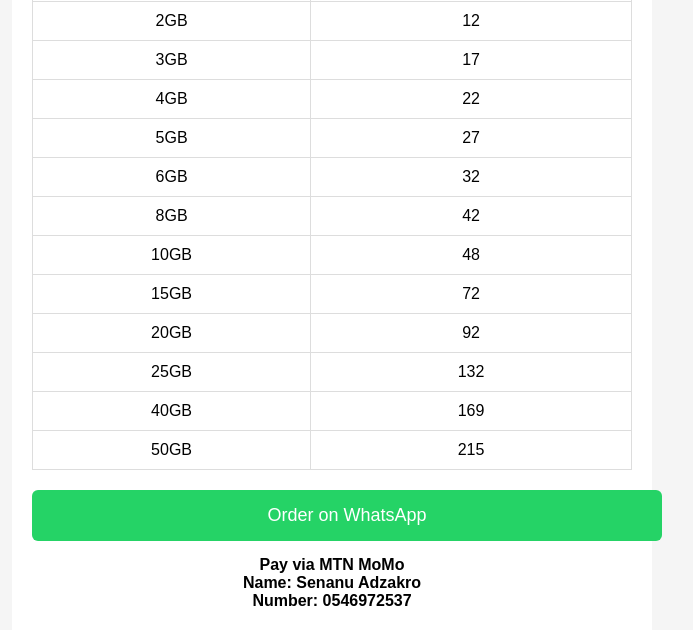
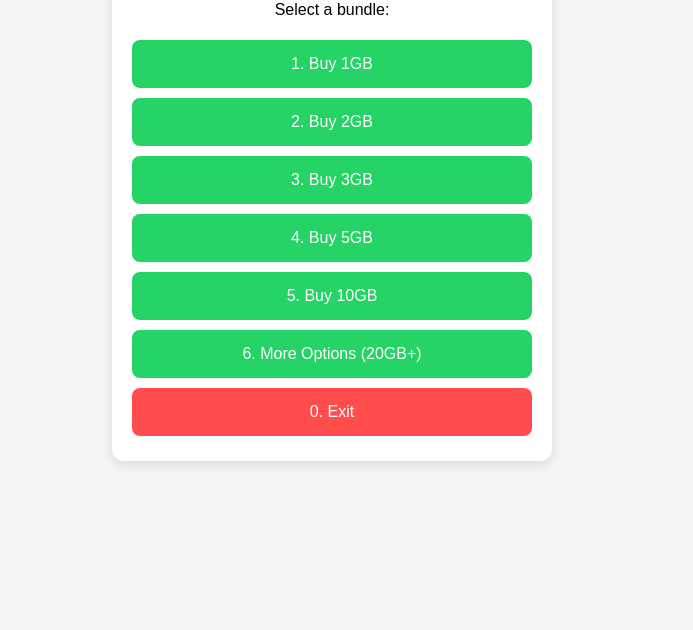
Before and after one commit to staysafebundlehub/staysafe-bundle-hub, a plain HTML site: page index.html in a window 1280 px wide. Shown: the part 216-846 px from the top of the page, without its empty margins (308-1001 px from the left). After the commit the page ends 800 px from the top, so only its background shows below. Drawn offline with Linux system fonts and the light colour scheme.

Commit message:
Update index.html
Updated site with USSD-style menu

```diff
--- a/index.html
+++ b/index.html
@@ -1,92 +1,37 @@
-<!DOCTYPE html>
-<html lang="en">
+<!DOCTYPE html><html lang="en">
 <head>
   <meta charset="UTF-8">
   <meta name="viewport" content="width=device-width, initial-scale=1.0">
-  <title>StaySafe Bundle Hub</title>
+  <title>StaySafe Bundle Hub - USSD Menu</title>
   <style>
-    body {
-      font-family: Arial, sans-serif;
-      background: #f5f5f5;
-      margin: 0;
-      padding: 0;
-    }
-    .container {
-      max-width: 600px;
-      margin: auto;
-      background: white;
-      padding: 20px;
-    }
-    h1 {
-      text-align: center;
-    }
-    table {
-      width: 100%;
-      border-collapse: collapse;
-      margin-top: 20px;
-    }
-    table, th, td {
-      border: 1px solid #ddd;
-    }
-    th, td {
-      padding: 10px;
-      text-align: center;
-    }
-    th {
-      background: #eee;
-    }
-    .btn {
-      display: block;
-      width: 100%;
-      text-align: center;
-      background: #25D366;
-      color: white;
-      padding: 15px;
-      text-decoration: none;
-      font-size: 18px;
-      margin-top: 20px;
-      border-radius: 6px;
-    }
-    .pay {
-      margin-top: 15px;
-      text-align: center;
-      font-weight: bold;
-    }
+    body { font-family: Arial, sans-serif; background: #f5f5f5; margin:0; padding:0; display:flex; justify-content:center; align-items:center; min-height:100vh; }
+    .menu-container { background:white; padding:20px; border-radius:12px; width:90%; max-width:400px; box-shadow:0 4px 12px rgba(0,0,0,0.1); }
+    h1 { text-align:center; margin-bottom:15px; }
+    button { width:100%; padding:15px; margin:5px 0; border:none; border-radius:8px; font-size:16px; background:#25D366; color:white; cursor:pointer; }
+    button.exit { background:#ff4d4d; }
   </style>
 </head>
 <body>
-
-  <div class="container">
+  <div class="menu-container">
     <h1>StaySafe Bundle Hub</h1>
-    <p style="text-align:center;">Affordable MTN Data Bundles 🇬🇭</p>
-
-    <table>
-      <tr><th>Bundle</th><th>Price (₵)</th></tr>
-      <tr><td>1GB</td><td>6</td></tr>
-      <tr><td>2GB</td><td>12</td></tr>
-      <tr><td>3GB</td><td>17</td></tr>
-      <tr><td>4GB</td><td>22</td></tr>
-      <tr><td>5GB</td><td>27</td></tr>
-      <tr><td>6GB</td><td>32</td></tr>
-      <tr><td>8GB</td><td>42</td></tr>
-      <tr><td>10GB</td><td>48</td></tr>
-      <tr><td>15GB</td><td>72</td></tr>
-      <tr><td>20GB</td><td>92</td></tr>
-      <tr><td>25GB</td><td>132</td></tr>
-      <tr><td>40GB</td><td>169</td></tr>
-      <tr><td>50GB</td><td>215</td></tr>
-    </table>
-
-    <a class="btn" href="https://wa.me/233546972537" target="_blank">
-      Order on WhatsApp
-    </a>
-
-    <div class="pay">
-      Pay via MTN MoMo <br>
-      Name: Senanu Adzakro <br>
-      Number: 0546972537
-    </div>
-  </div>
-
-</body>
+    <p style="text-align:center;">Select a bundle:</p>
+    <button onclick="orderBundle('1GB')">1. Buy 1GB</button>
+    <button onclick="orderBundle('2GB')">2. Buy 2GB</button>
+    <button onclick="orderBundle('3GB')">3. Buy 3GB</button>
+    <button onclick="orderBundle('5GB')">4. Buy 5GB</button>
+    <button onclick="orderBundle('10GB')">5. Buy 10GB</button>
+    <button onclick="orderBundle('20GB')">6. More Options (20GB+)</button>
+    <button class="exit" onclick="exitMenu()">0. Exit</button>
+  </div>  <script>
+    const whatsappNumber = '233546972537'; // Senanu Adzakro
+    function orderBundle(bundle) {
+      const message = `Hello, I want to buy ${bundle} MTN data.`;
+      const url = `https://wa.me/${whatsappNumber}?text=${encodeURIComponent(message)}`;
+      window.location.href = url;
+    }
+    function exitMenu() {
+      alert('Thank you for visiting StaySafe Bundle Hub!');
+      window.location.href = 'https://staysafe-bundle-hub.netlify.app';
+    }
+  </script></body>
 </html>
```
